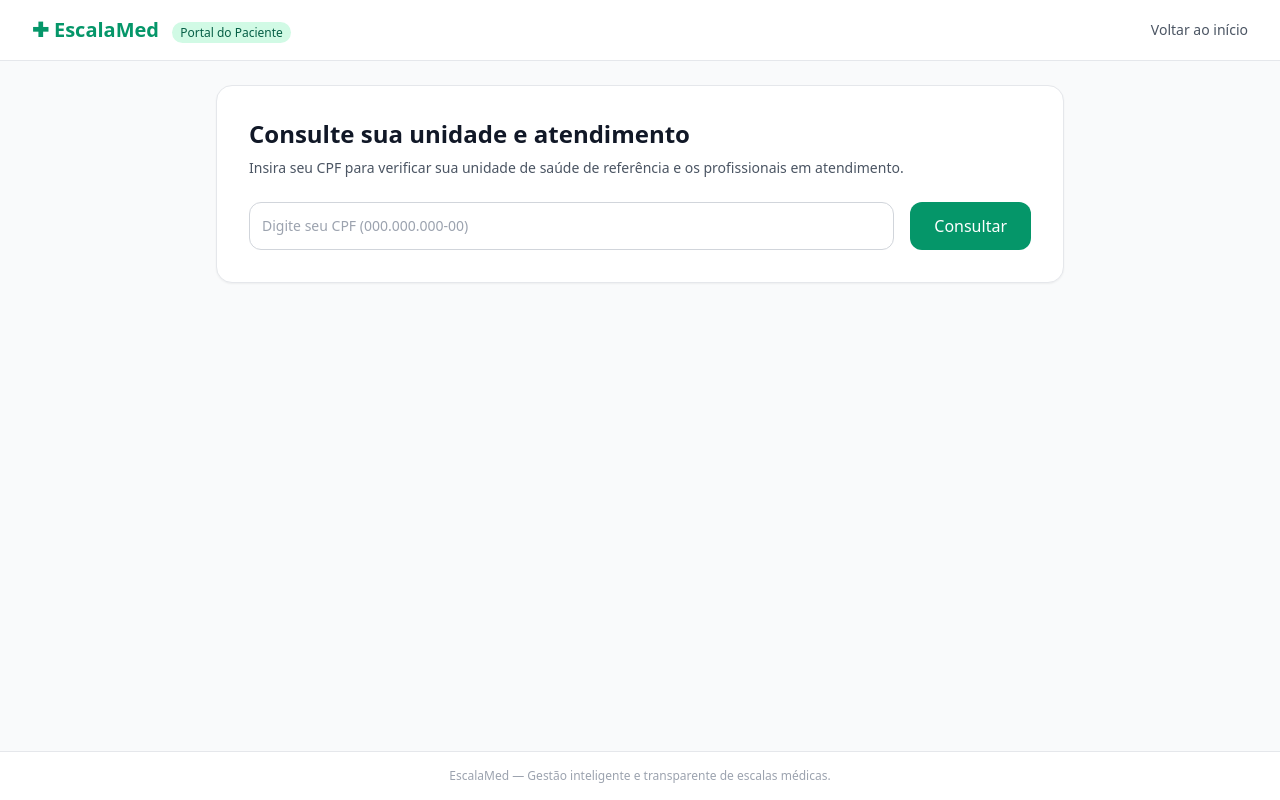
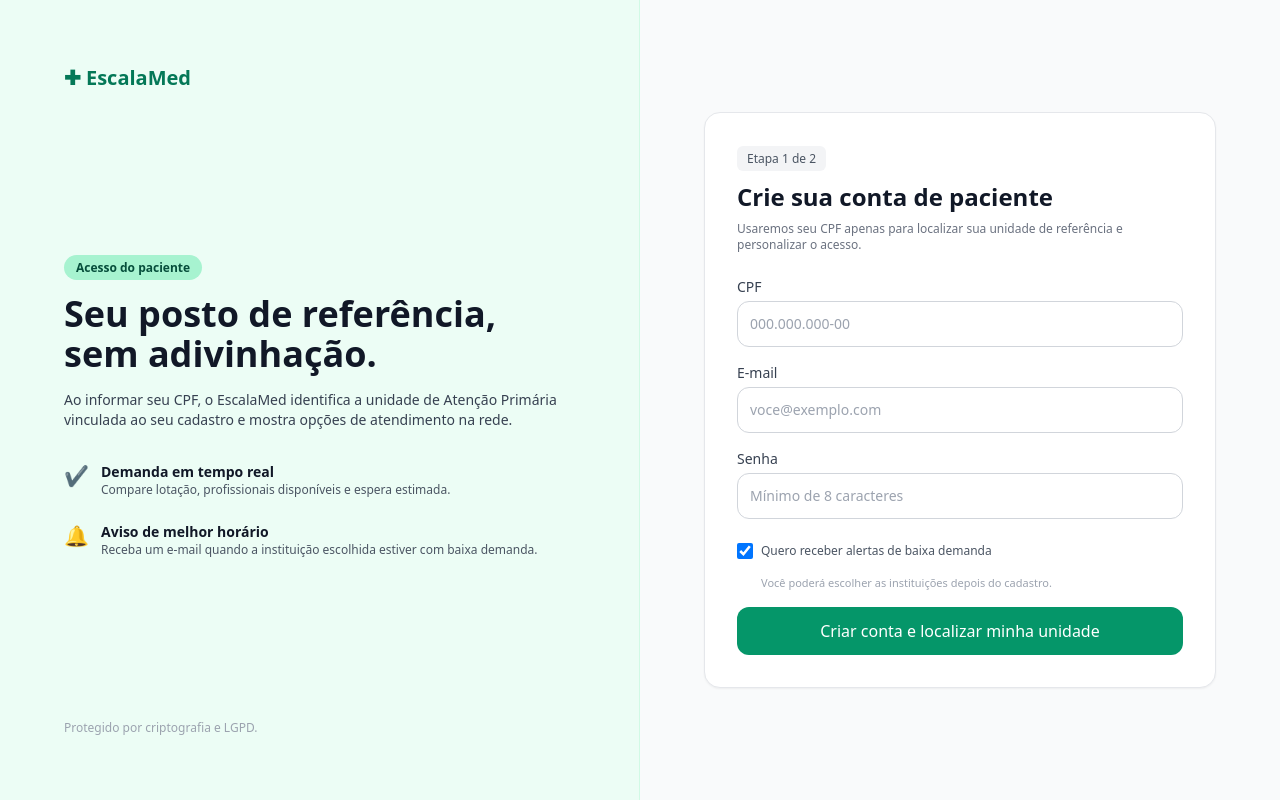
Before and after one commit to feeroepcke/escalamed, a website: page public/paciente.html in a window 1280 px wide. Drawn offline with nearby package versions, Linux system fonts and the light colour scheme.

Commit message:
Ajustando tela do paciente para ficar idêntica ao protótipo do Figma

```diff
--- a/public/paciente.html
+++ b/public/paciente.html
@@ -3,72 +3,83 @@
 <head>
     <meta charset="UTF-8">
     <meta name="viewport" content="width=device-width, initial-scale=1.0">
-    <title>EscalaMed — Consulta do Paciente</title>
+    <title>EscalaMed — Cadastro de Paciente</title>
     <script src="https://cdn.tailwindcss.com"></script>
 </head>
-<body class="bg-gray-50 min-h-screen flex flex-col justify-between">
-    <!-- Cabeçalho -->
-    <header class="bg-white border-b border-gray-200 px-8 py-4 flex justify-between items-center">
-        <div class="text-emerald-600 font-bold text-xl">✚ EscalaMed <span class="text-xs bg-emerald-100 text-emerald-800 px-2 py-0.5 rounded-full font-normal ml-2">Portal do Paciente</span></div>
-        <a href="index.html" class="text-sm text-gray-600 hover:text-emerald-600 font-medium">Voltar ao início</a>
-    </header>
+<body class="bg-gray-50 flex min-h-screen">
+    <!-- Lado Esquerdo (Banner Informativo igual ao protótipo) -->
+    <div class="hidden lg:flex w-1/2 bg-emerald-50 p-16 flex-col justify-between border-r border-emerald-100">
+        <div>
+            <span class="text-emerald-700 font-bold text-xl flex items-center gap-2">✚ EscalaMed</span>
+        </div>
+        <div>
+            <span class="bg-emerald-200 text-emerald-900 text-xs font-semibold px-3 py-1 rounded-full">Acesso do paciente</span>
+            <h1 class="text-4xl font-bold text-gray-900 mt-4 mb-4">Seu posto de referência, sem adivinhação.</h1>
+            <p class="text-gray-700 text-sm mb-8">Ao informar seu CPF, o EscalaMed identifica a unidade de Atenção Primária vinculada ao seu cadastro e mostra opções de atendimento na rede.</p>
 
-    <!-- Conteúdo Principal -->
-    <main class="max-w-4xl mx-auto p-6 w-full flex-1">
-        <div class="bg-white border border-gray-200 rounded-2xl p-8 shadow-sm mb-6">
-            <h1 class="text-2xl font-bold text-gray-900 mb-2">Consulte sua unidade e atendimento</h1>
-            <p class="text-gray-600 text-sm mb-6">Insira seu CPF para verificar sua unidade de saúde de referência e os profissionais em atendimento.</p>
-
-            <form id="patientForm" class="flex gap-4">
-                <input type="text" id="patientCpf" placeholder="Digite seu CPF (000.000.000-00)" class="flex-1 border border-gray-300 rounded-xl p-3 text-sm focus:outline-none focus:border-emerald-500" required>
-                <button type="submit" class="bg-emerald-600 text-white font-medium px-6 py-3 rounded-xl hover:bg-emerald-700 transition">Consultar</button>
-            </form>
-        </div>
-
-        <!-- Resultado da Consulta (Oculto inicialmente) -->
-        <div id="resultContainer" class="hidden space-y-6">
-            <div class="bg-emerald-50 border border-emerald-200 rounded-2xl p-6">
-                <span class="text-xs bg-emerald-200 text-emerald-900 font-semibold px-2.5 py-1 rounded-md">Unidade de Referência</span>
-                <h2 id="unitName" class="text-xl font-bold text-gray-900 mt-2">UBS Centro - Hospital Santo Antônio</h2>
-                <p id="unitAddress" class="text-gray-600 text-sm mt-1">Rua São Paulo, 750 • Blumenau / SC</p>
-            </div>
-
-            <div class="grid grid-cols-2 gap-6">
-                <div class="bg-white border border-gray-200 rounded-2xl p-6 shadow-sm">
-                    <p class="text-gray-500 text-xs uppercase font-semibold mb-1">Status da Fila</p>
-                    <p class="text-2xl font-bold text-gray-900">Normal / Baixa espera</p>
-                    <p class="text-xs text-emerald-600 mt-1">Tempo estimado de atendimento: ~15 min</p>
+            <div class="space-y-6">
+                <div class="flex items-start space-x-3">
+                    <span class="text-emerald-600 text-xl font-bold">✔</span>
+                    <div>
+                        <h3 class="font-bold text-gray-900 text-sm">Demanda em tempo real</h3>
+                        <p class="text-xs text-gray-600">Compare lotação, profissionais disponíveis e espera estimada.</p>
+                    </div>
                 </div>
-                <div class="bg-white border border-gray-200 rounded-2xl p-6 shadow-sm">
-                    <p class="text-gray-500 text-xs uppercase font-semibold mb-1">Profissionais no Plantão</p>
-                    <p class="text-2xl font-bold text-gray-900">3 médicos ativos</p>
-                    <p class="text-xs text-gray-500 mt-1">Clínica Geral e Pediatria</p>
+                <div class="flex items-start space-x-3">
+                    <span class="text-emerald-600 text-xl font-bold">🔔</span>
+                    <div>
+                        <h3 class="font-bold text-gray-900 text-sm">Aviso de melhor horário</h3>
+                        <p class="text-xs text-gray-600">Receba um e-mail quando a instituição escolhida estiver com baixa demanda.</p>
+                    </div>
                 </div>
             </div>
         </div>
-    </main>
+        <div class="text-xs text-gray-400">Protegido por criptografia e LGPD.</div>
+    </div>
 
-    <!-- Rodapé -->
-    <footer class="bg-white border-t border-gray-200 py-4 text-center text-xs text-gray-400">
-        EscalaMed — Gestão inteligente e transparente de escalas médicas.
-    </footer>
+    <!-- Lado Direito (Formulário idêntico ao protótipo) -->
+    <div class="w-full lg:w-1/2 flex items-center justify-center p-8">
+        <div class="bg-white border border-gray-200 rounded-2xl p-8 shadow-sm w-full max-w-lg">
+            <span class="text-xs bg-gray-100 text-gray-600 px-2.5 py-1 rounded-md font-medium">Etapa 1 de 2</span>
+            <h2 class="text-2xl font-bold text-gray-900 mt-3 mb-2">Crie sua conta de paciente</h2>
+            <p class="text-xs text-gray-500 mb-6">Usaremos seu CPF apenas para localizar sua unidade de referência e personalizar o acesso.</p>
+
+            <form id="patientForm" class="space-y-4">
+                <div>
+                    <label class="block text-sm font-medium text-gray-700 mb-1">CPF</label>
+                    <input type="text" id="cpf" placeholder="000.000.000-00" class="w-full border border-gray-300 rounded-xl p-3 text-sm focus:outline-none focus:border-emerald-500" required>
+                </div>
+                <div>
+                    <label class="block text-sm font-medium text-gray-700 mb-1">E-mail</label>
+                    <input type="email" id="email" placeholder="voce@exemplo.com" class="w-full border border-gray-300 rounded-xl p-3 text-sm focus:outline-none focus:border-emerald-500" required>
+                </div>
+                <div>
+                    <label class="block text-sm font-medium text-gray-700 mb-1">Senha</label>
+                    <input type="password" id="password" placeholder="Mínimo de 8 caracteres" class="w-full border border-gray-300 rounded-xl p-3 text-sm focus:outline-none focus:border-emerald-500" required>
+                </div>
+                <div class="flex items-center space-x-2 pt-2">
+                    <input type="checkbox" id="alerts" class="w-4 h-4 text-emerald-600 border-gray-300 rounded focus:ring-emerald-500" checked>
+                    <label for="alerts" class="text-xs text-gray-600 font-medium">Quero receber alertas de baixa demanda</label>
+                </div>
+                <p class="text-[11px] text-gray-400 pl-6">Você poderá escolher as instituições depois do cadastro.</p>
+
+                <button type="submit" class="w-full bg-emerald-600 text-white font-medium py-3 rounded-xl hover:bg-emerald-700 transition mt-4">Criar conta e localizar minha unidade</button>
+            </form>
+        </div>
+    </div>
 
     <script>
         document.getElementById('patientForm').addEventListener('submit', (e) => {
-            e.preventDefault(); // Impede o recarregamento padrão da página
-            const cpf = document.getElementById('patientCpf').value;
+            e.preventDefault();
+            const cpf = document.getElementById('cpf').value;
+            const email = document.getElementById('email').value;
 
-            if (cpf.trim() === '') {
-                alert('Por favor, insira um CPF.');
-                return;
+            if (cpf && email) {
+                // Salva os dados do paciente no localStorage para simular a sessão
+                localStorage.setItem('escalamed_patient', JSON.stringify({ cpf, email }));
+                alert('Conta de paciente criada com sucesso! Localizando sua unidade...');
+                window.location.href = 'index.html'; // ou redireciona para a visão de resultados que preferir
             }
-
-            // Exibe o painel de resultados removendo a classe 'hidden'
-            const resultDiv = document.getElementById('resultContainer');
-            resultDiv.classList.remove('hidden');
-
-            // Rola suavemente até o resultado
-            resultDiv.scrollIntoView({ behavior: 'smooth' });
         });
     </script>
 </body>
```
